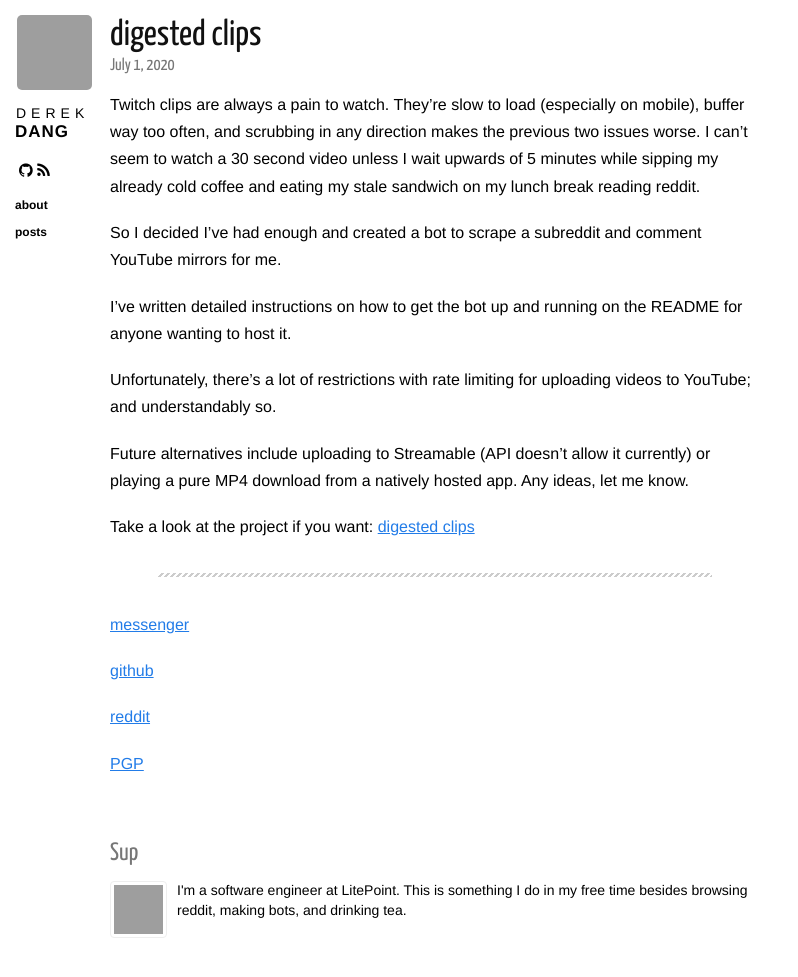
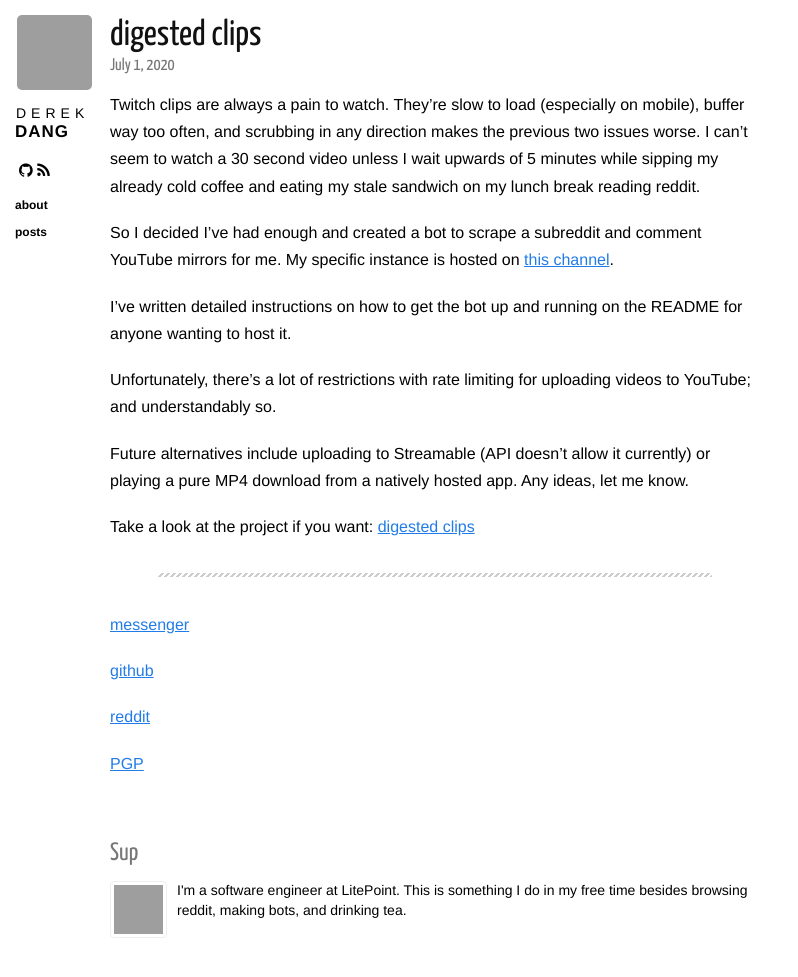
Before and after one commit to dqdang/dqdang.github.io, a Jekyll site: the page built from _posts/2020-07-01-digested.markdown, in a window 1280 px wide, cut to the strip 0-997 px from the top of the page. Shown: the top 977 px of the strip, without its empty margins (0-798 px from the left). Built offline with Jekyll 4.4.1, drawn with Linux system fonts in a browser that asks for light colours; nearby versions of some CDN libraries; grey boxes are pictures that could not be loaded.

Commit message:
Add channel

```diff
--- a/_posts/2020-07-01-digested.markdown
+++ b/_posts/2020-07-01-digested.markdown
@@ -6,7 +6,7 @@ category: posts
 
 Twitch clips are always a pain to watch. They're slow to load (especially on mobile), buffer way too often, and scrubbing in any direction makes the previous two issues worse. I can't seem to watch a 30 second video unless I wait upwards of 5 minutes while sipping my already cold coffee and eating my stale sandwich on my lunch break reading reddit.
 
-So I decided I've had enough and created a bot to scrape a subreddit and comment YouTube mirrors for me.
+So I decided I've had enough and created a bot to scrape a subreddit and comment YouTube mirrors for me. My specific instance is hosted on [this channel][channel].
 
 I've written detailed instructions on how to get the bot up and running on the README for anyone wanting to host it.
 
@@ -31,4 +31,5 @@ Take a look at the project if you want:
 [dqd]: http://github.com/dqdang
 [reddit]: https://www.reddit.com/user/outsidefarmland/
 [PGP]: https://raw.githubusercontent.com/dqdang/dqdang.github.io/master/derek-dang.asc
+[channel]: https://www.youtube.com/channel/UCfZ5RkmbZACUciI1IDncxJQ/
 [digested clips]: https://github.com/dqdang/digested-clips
```
